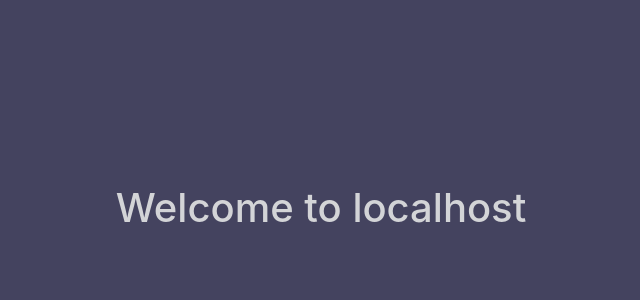
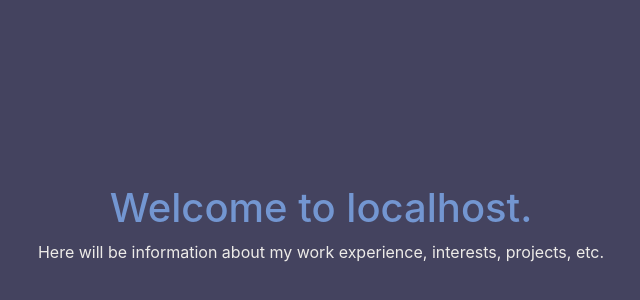
Before and after one commit to SergeyIS/sergeyis.github.io, a plain HTML site: page index.html in a window 1280 px wide. Shown: the part 94-394 px from the top of the page, without its empty margins (319-959 px from the left). Drawn offline with nearby package versions, Linux system fonts and the light colour scheme.

Commit message:
add description

```diff
--- a/css/style.css
+++ b/css/style.css
@@ -2,7 +2,7 @@ html body{
     background-color: #44435F;
 }
 
-#welcome{
+#welcome {
     color: #D3D4D7;
     margin-top: 25%;
     -webkit-user-select: none; /* Safari */
@@ -10,3 +10,11 @@ html body{
     -ms-user-select: none; /* IE10+/Edge */
     user-select: none; /* Standard */
 }
+
+#description {
+    color: #EDEBE8;
+    -webkit-user-select: none; /* Safari */
+    -moz-user-select: none; /* Firefox */
+    -ms-user-select: none; /* IE10+/Edge */
+    user-select: none; /* Standard */
+}
--- a/index.html
+++ b/index.html
@@ -16,6 +16,7 @@
 <body>
     <div class="container">
         <div id="welcome" class="text-center align-middle h1"></div>
+        <div id="description" class="text-center textt-muted">Here will be information about my work experience, interests, projects, etc.</div>
     </div>
 <script>
     $(document).ready(function(){
@@ -25,6 +26,7 @@
         }
 
         $("#welcome").text("Welcome to " + host);
+        setColor();
     });
 
     $(document).click(setColor)
```
